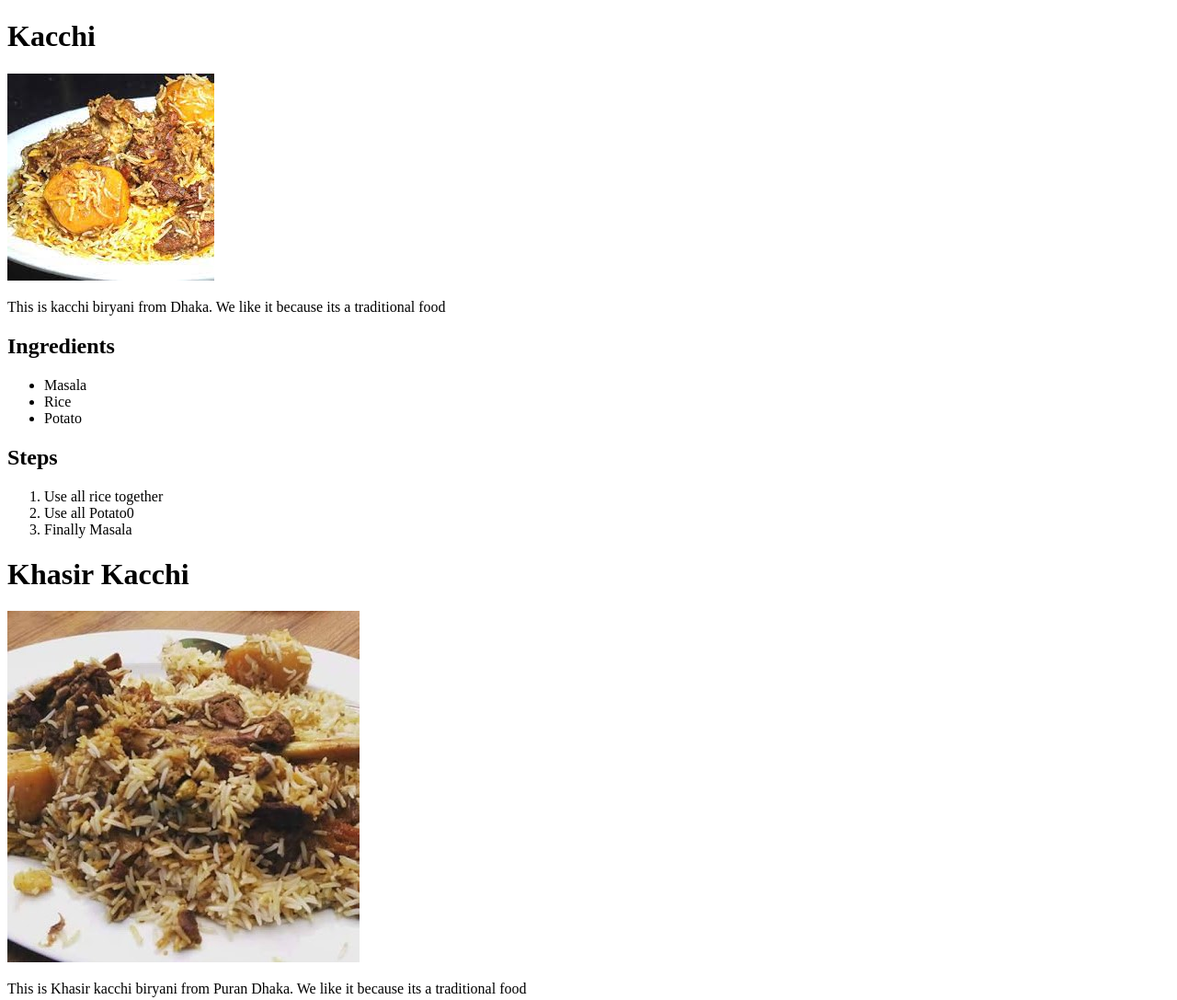
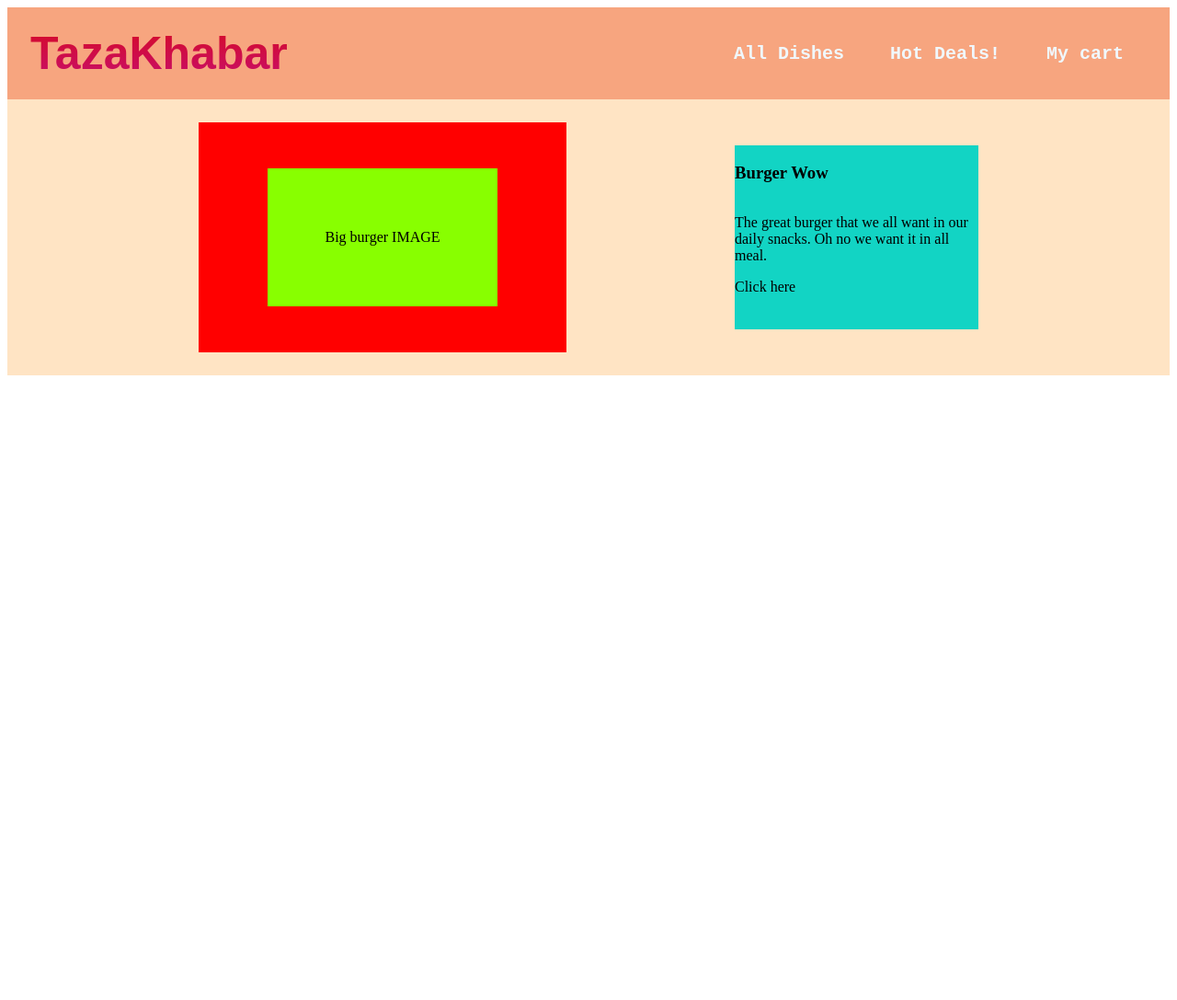
Before and after one commit to khalilonline99/odin-recipes, a plain HTML site: page recipes/kacchi.html in a window 1280 px wide. Shown: the top 1087 px of the page at 92% size. After the commit the page ends 800 px from the top, so only its background shows below. Drawn offline with Linux system fonts and the light colour scheme.

Commit message:
Edit kacchi.html and styles.css

```diff
--- a/recipes/kacchi.html
+++ b/recipes/kacchi.html
@@ -4,46 +4,35 @@
     <meta charset="UTF-8">
     <meta http-equiv="X-UA-Compatible" content="IE=edge">
     <meta name="viewport" content="width=device-width, initial-scale=1.0">
-    <title>Kacchi</title>
+    <link rel="stylesheet" href="styles.css">
+    <title>Taza Khabar</title>
 </head>
+
 <body>
-    <h1>Kacchi</h1>
-    <img src="kacchi.jpeg" alt="This is a kacchi biryani">
-    <p>This is kacchi biryani from Dhaka. We like it because its a traditional food</p>
 
-    <h2>Ingredients</h2>
-    <ul>
-        <li>Masala</li>
-        <li>Rice</li>
-        <li>Potato</li>
+    <div class="container-navbar">
 
-    </ul>
+    <div class="logo">TazaKhabar </div>
 
-    <h2>Steps</h2>
-    <ol>
-    <li>Use all rice together</li>
-    <li>Use all Potato0</li>
-    <li>Finally Masala</li>
-    </ol>
+        <ul class="navbar">
+        <li class="navbar">All Dishes</li>
+        <li class="navbar">Hot Deals!</li>
+        <li class="navbar">My cart</li>
+        </ul>
 
-    <h1>Khasir Kacchi</h1>
-    <img src="khasir-kacchi.jpg" alt="This is a Khasir kacchi biryani">
-    <p>This is Khasir kacchi biryani from Puran Dhaka. We like it because its a traditional food</p>
+    </div>
 
-    <h2>Ingredients</h2>
-    <ul>
-        <li>Masala old dhaka</li>
-        <li>Rice Minicate</li>
-        <li>Potato round</li>
+    <div class="container-header">
 
-    </ul>
+    <div class="headerimage-container"> <div class="headerimage"> Big burger IMAGE </div> </div>
 
-    <h2>Steps</h2>
-    <ol>
-    <li>Use all rice together</li>
-    <li>Use all Potato0</li>
-    <li>Finally Masala</li>
-    </ol>
+    <div class="header-details">
+        <h3>Burger Wow</h3>
+        <p>The great burger that we all want in our daily snacks. Oh no we want it in all meal. </p>
+        <div>Click here</div>
+    </div>
+
+    </div>
 
 </body>
 </html>
--- /dev/null
+++ b/recipes/styles.css
@@ -0,0 +1,71 @@
+  .container-navbar{
+    height: 100px;
+    background: rgb(247, 165, 127);
+    display: flex;
+    /* flex-wrap: wrap; */
+    /* flex-direction: row; */
+    align-items: center;
+    justify-content: space-between;
+  }
+
+  .logo {
+    font-size: 50px;
+    padding: 25px;
+    background: -webkit-linear-gradient(rgb(219, 9, 9), rgb(194, 16, 135));
+    -webkit-background-clip: text;
+    -webkit-text-fill-color: transparent;
+    font-family:Arial, Helvetica, sans-serif;
+    font-weight: bold;
+    display: flex;
+  }
+
+  .navbar{
+      display: flex;
+      flex-wrap: wrap;
+      flex-direction: row;
+      font-size: 20px;
+      color: aliceblue;
+      font-family: 'Courier New', Courier, monospace;
+      font-weight: bold;
+      padding: 25px;
+  }
+
+
+  .container-header{
+      display: flex;
+      background: bisque;
+      height: 250px;
+      align-items: center;
+      justify-content: space-evenly;
+      padding: 25px;
+  }
+
+  .headerimage-container{
+      display: flex;
+      height: 250px;
+      width: 400px;
+      background: red;
+      align-items: center;
+      justify-content: center;
+
+  }
+
+  .headerimage{
+    display: flex;
+    height: 150px;
+    width: 250px;
+    background: rgb(136, 255, 0);
+    justify-content: center;
+    align-items: center;
+
+  }
+
+  .header-details{
+    display: flex;
+    flex-direction: column;
+    height: 200px;
+    width: 265px;
+    background: rgb(18, 212, 196);
+    align-items: flex-start;
+    justify-content: flex-start;
+  }
```
